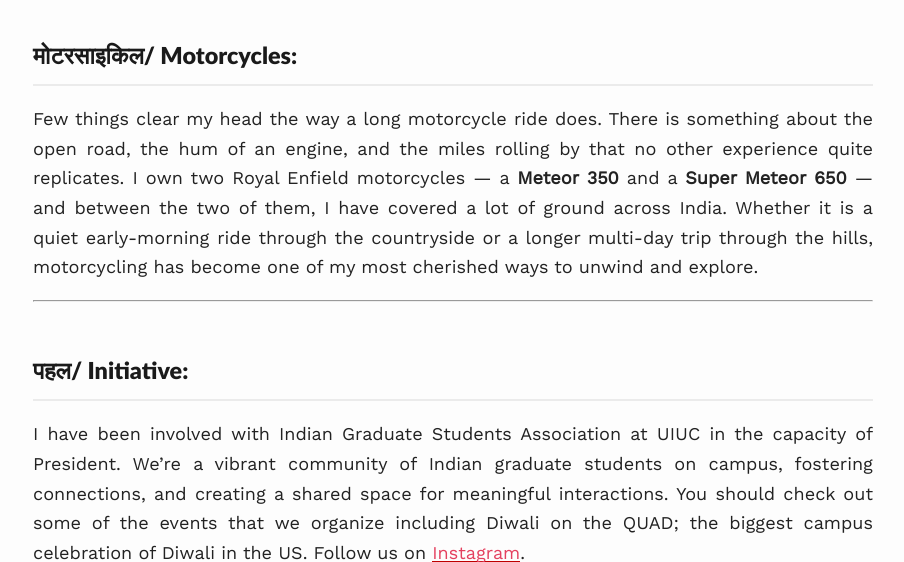
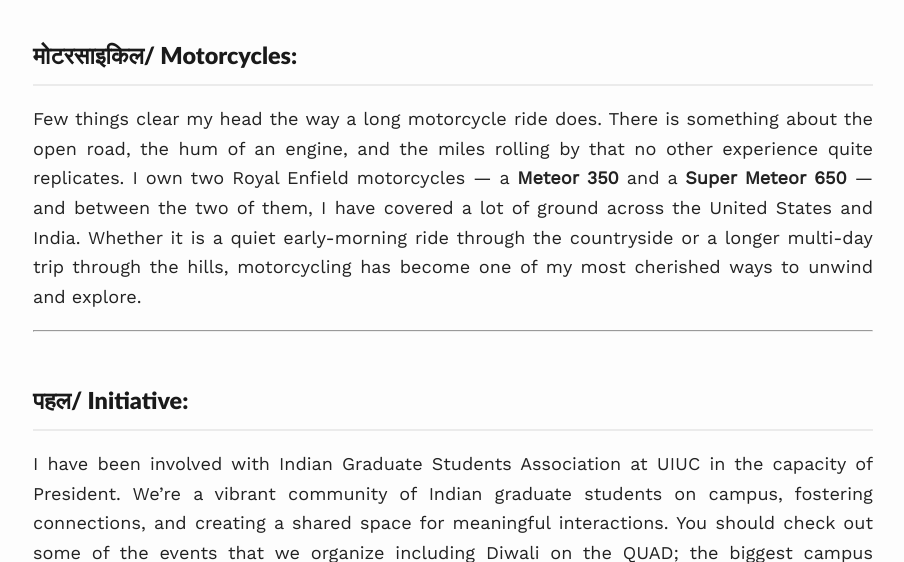
Before and after one commit to divijkohli/divijkohli.github.io, a Jekyll site: the page built from _pages/aboutme.md, in a window 1280 px wide and 900 px high, scrolled down 3213 px, cut to the strip 93-655 px from the top of the window. Shown: the whole strip, without its empty margins (187-1091 px from the left). Built offline with Jekyll 4.4.1, drawn with Linux system fonts in a browser that asks for light colours; nearby versions of some CDN libraries.

Commit message:
Update motorcycle section to mention US and India
Co-Authored-By: Claude Sonnet 4.6 <noreply@anthropic.com>

```diff
--- a/_pages/aboutme.md
+++ b/_pages/aboutme.md
@@ -34,7 +34,7 @@ I have my eyes set on Central America as well as Vietnam and China for my next t
 
 ## मोटरसाइकिल/ Motorcycles:
 
-<p align="justify"> Few things clear my head the way a long motorcycle ride does. There is something about the open road, the hum of an engine, and the miles rolling by that no other experience quite replicates. I own two Royal Enfield motorcycles — a <strong>Meteor 350</strong> and a <strong>Super Meteor 650</strong> — and between the two of them, I have covered a lot of ground across India. Whether it is a quiet early-morning ride through the countryside or a longer multi-day trip through the hills, motorcycling has become one of my most cherished ways to unwind and explore. </p>
+<p align="justify"> Few things clear my head the way a long motorcycle ride does. There is something about the open road, the hum of an engine, and the miles rolling by that no other experience quite replicates. I own two Royal Enfield motorcycles — a <strong>Meteor 350</strong> and a <strong>Super Meteor 650</strong> — and between the two of them, I have covered a lot of ground across the United States and India. Whether it is a quiet early-morning ride through the countryside or a longer multi-day trip through the hills, motorcycling has become one of my most cherished ways to unwind and explore. </p>
 
 ---
 
```
